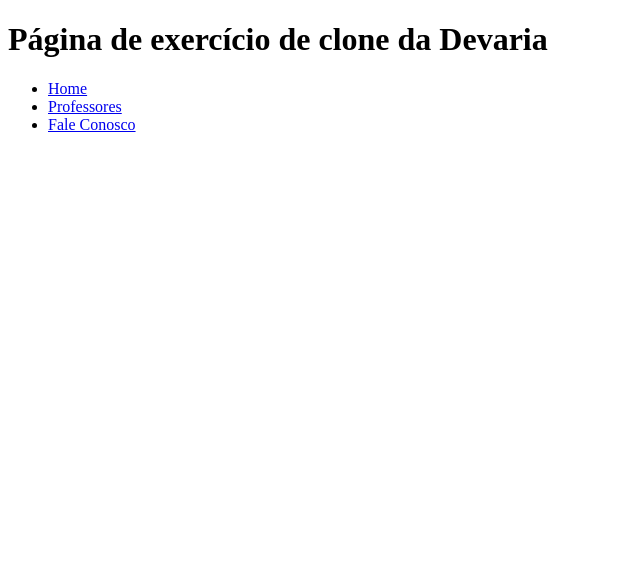
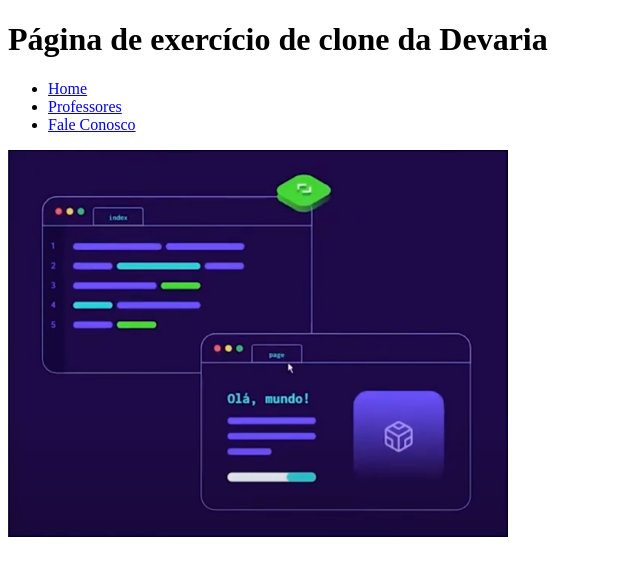
Before and after one commit to grazie-lla/INU-aulaHTML, a plain HTML site: page index.html in a window 1280 px wide. Shown: the whole page, without its empty margins (0-640 px from the left). Drawn offline with Linux system fonts and the light colour scheme.

Commit message:
added main

```diff
--- a/index.html
+++ b/index.html
@@ -15,5 +15,10 @@
                 </ul>
             </nav>
         </header>
+        <main>
+            <section>
+                <img src="fotos/fotohome.png" width="500" alt="Devaria - apenda a programar" />
+            </section>
+        </main>
     </body>
 </html>
```
Also changed, not shown: fotos/fotohome.png (added).
